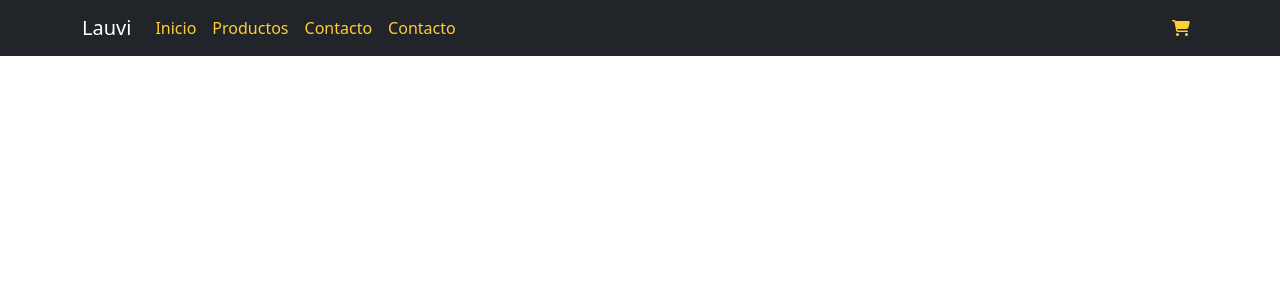
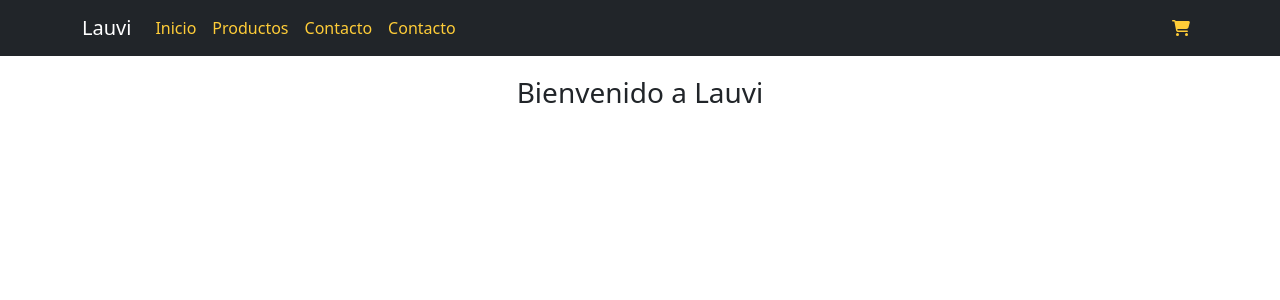
Before and after one commit to FranciscoCrema/Proyecto-React, a React (Create React App) app: page / in a window 1280 px wide. Shown: the top 300 px of the page. Built offline with nearby package versions, Linux system fonts and the light colour scheme.

Commit message:
retoques

```diff
--- a/src/App.js
+++ b/src/App.js
@@ -1,11 +1,19 @@
-import NavBar from './components/NavBar/NavBar';
-import 'bootstrap/dist/css/bootstrap.min.css';
+import NavBar from "./components/NavBar/NavBar";
+import "bootstrap/dist/css/bootstrap.min.css";
+import ItemListContainer from "./components/ItemList/ItemListContainer";
 
 function App() {
   return (
- <>
-  <NavBar logo = 'logo' inicio= 'inicio' productos = 'productos' contacto = 'contacto' />
- </>
+    <>
+      <NavBar
+        logo="logo"
+        inicio="inicio"
+        productos="productos"
+        contacto="contacto"
+      />
+
+      <ItemListContainer />
+    </>
   );
 }
 
--- /dev/null
+++ b/src/components/ItemList/ItemListContainer.jsx
@@ -0,0 +1,8 @@
+import React from "react";
+import "./item.css";
+
+function ItemListContainer(props) {
+  return <h3 className="text"> Bienvenido a Lauvi </h3>;
+}
+
+export default ItemListContainer;
--- /dev/null
+++ b/src/components/ItemList/item.css
@@ -0,0 +1,5 @@
+.text {
+  display: flex;
+  justify-content: center;
+  margin-top: 20px;
+}
--- a/src/components/NavBar/NavBar.jsx
+++ b/src/components/NavBar/NavBar.jsx
@@ -4,7 +4,7 @@ import Nav from "react-bootstrap/Nav";
 import Navbar from "react-bootstrap/Navbar";
 import "./navbar.css";
 
-import CartWidget from '../CartWidget'
+import CartWidget from "../CartWidget";
 
 function NavBar() {
   return (
--- a/src/components/NavBar/navbar.css
+++ b/src/components/NavBar/navbar.css
@@ -1,7 +1,7 @@
-#color{
-    color: #FFCD38;
+#color {
+  color: #ffcd38;
 }
 
-#icono{
-    color: #FFCD38;
+#icono {
+  color: #ffcd38;
 }
```
Also changed, not shown: src/components/CartWidget.jsx (+8 -10 lines), src/components/ItemListContainer.jsx (deleted, +0 -10 lines), src/components/NavBar/img/Logo.jpeg (deleted).
